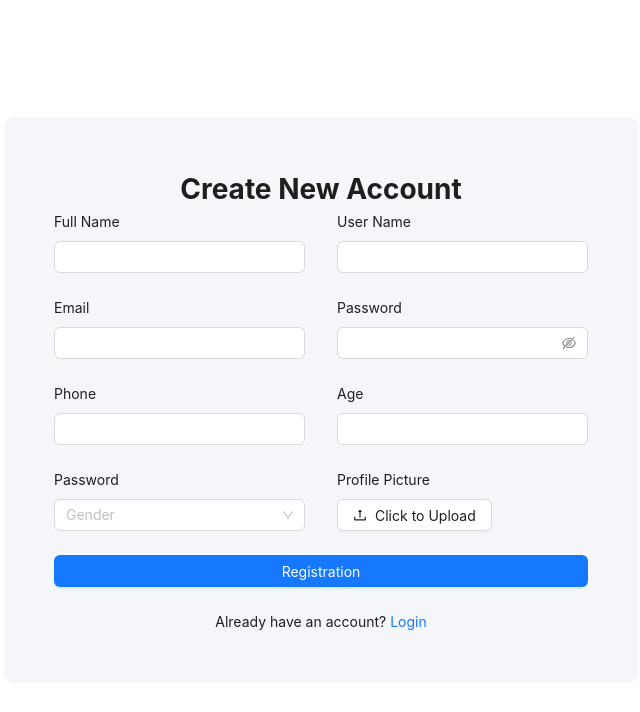
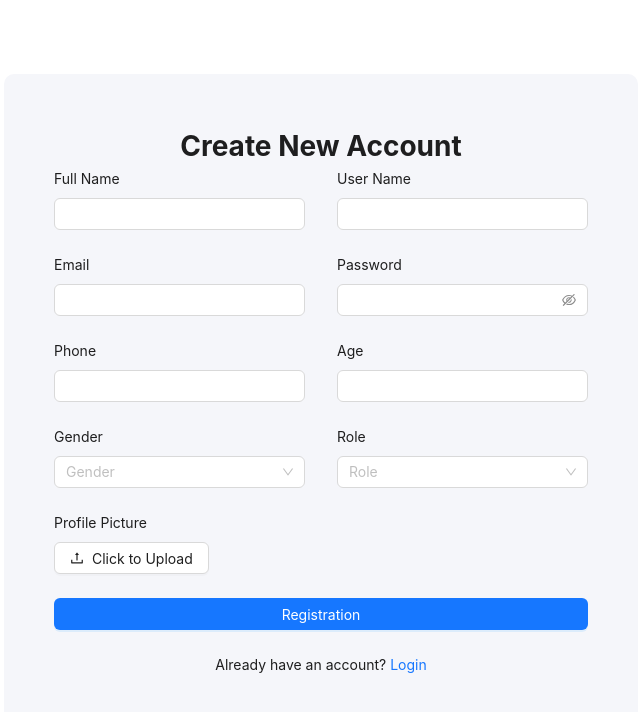
Before and after one commit to Adnan-Sarkar/smartphone-management-dashboard-client, a React (Vite) app: page /register in a window 1280 px wide. Shown: the top 712 px of the page, without its empty margins (319-959 px from the left). Built offline with nearby package versions, Linux system fonts and the light colour scheme.

Commit message:
Add user role in registration

```diff
--- a/src/pages/Registration.tsx
+++ b/src/pages/Registration.tsx
@@ -28,6 +28,7 @@ const Registration = () => {
       gender,
       age,
       profileImage,
+      role,
     } = data;
 
     if (
@@ -38,7 +39,8 @@ const Registration = () => {
       phone &&
       gender &&
       age &&
-      profileImage
+      profileImage &&
+      role
     ) {
       // send profile image to cloudinary and get the hosted url
       const imageUrl = await sendImageToCloudinary(profileImage.file);
@@ -53,6 +55,7 @@ const Registration = () => {
           gender,
           age: Number(age),
           profileImage: imageUrl,
+          role,
         }).unwrap();
 
         // check registration is successfull or not
@@ -173,7 +176,7 @@ const Registration = () => {
 
         <Row gutter={[{ xs: 8, sm: 16, md: 24, lg: 32 }, 8]}>
           <Col span={12}>
-            <Form.Item label="Password" name="gender">
+            <Form.Item label="Gender" name="gender">
               <Controller
                 name="gender"
                 control={control}
@@ -187,6 +190,23 @@ const Registration = () => {
             </Form.Item>
           </Col>
           <Col span={12}>
+            <Form.Item label="Role" name="role">
+              <Controller
+                name="role"
+                control={control}
+                render={({ field }) => (
+                  <Select {...field} placeholder="Role">
+                    <Option value="branch-manager">Branch Manager</Option>
+                    <Option value="seller">Seller</Option>
+                  </Select>
+                )}
+              />
+            </Form.Item>
+          </Col>
+        </Row>
+
+        <Row gutter={[{ xs: 8, sm: 16, md: 24, lg: 32 }, 8]}>
+          <Col span={24}>
             <Form.Item label="Profile Picture" name="profileImage">
               <Controller
                 name="profileImage"
@@ -195,7 +215,7 @@ const Registration = () => {
                   <Upload
                     {...field}
                     beforeUpload={() => false}
-                    style={{ display: "block" }}
+                    style={{ width: "100%" }}
                   >
                     <Button icon={<UploadOutlined />}>Click to Upload</Button>
                   </Upload>
```
